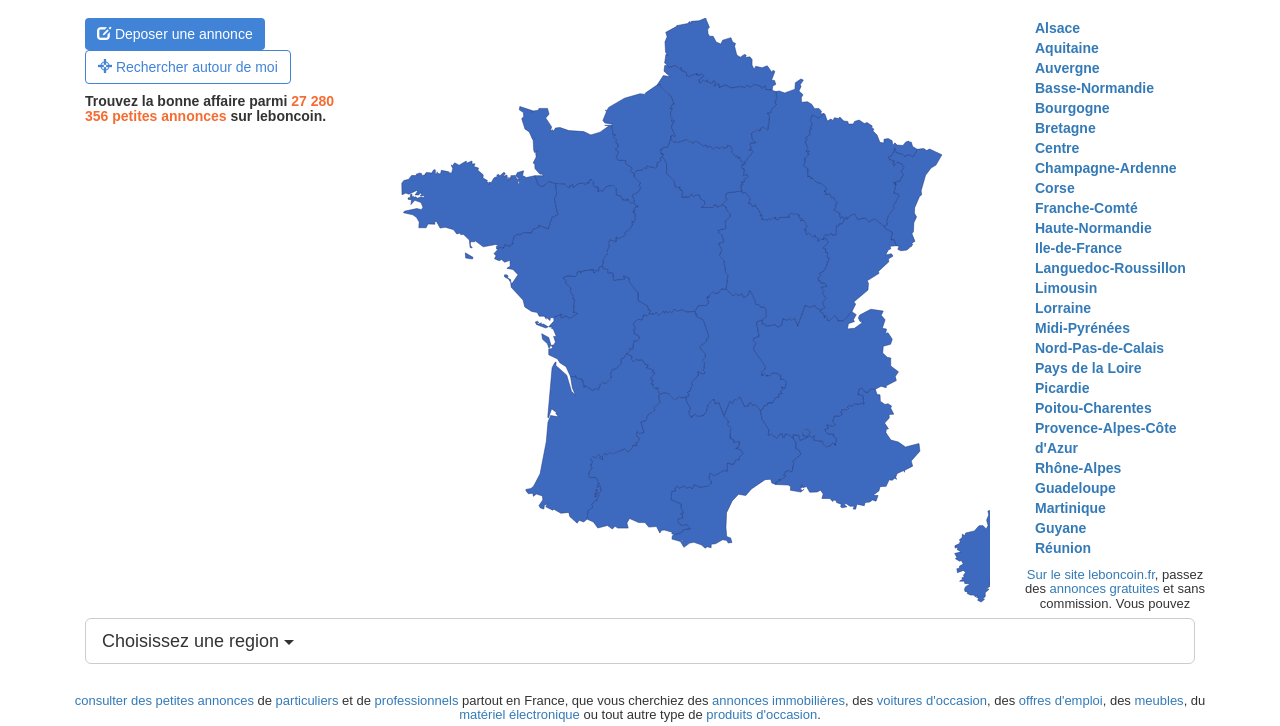
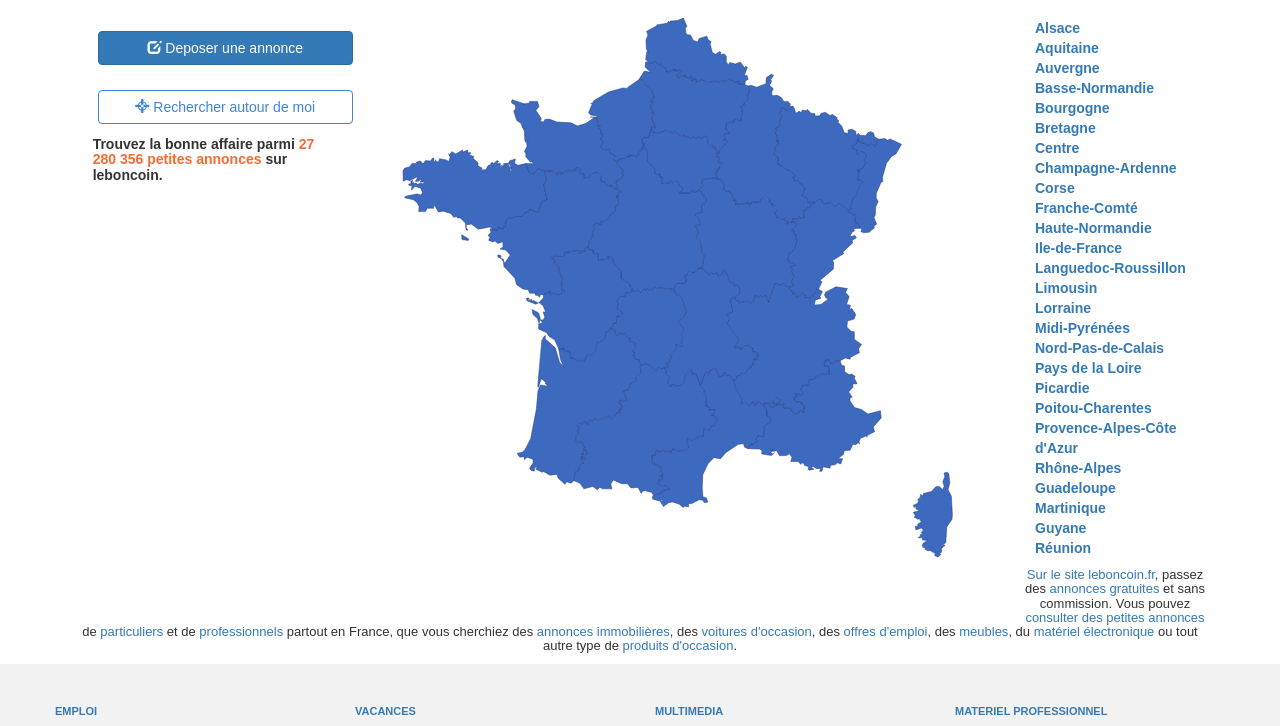
Before and after one commit to moradsimplon/leboncoin, a plain HTML site: page index.html in a window 1280 px wide. Shown: the part 68-794 px from the top of the page. Drawn offline with nearby package versions, Linux system fonts and the light colour scheme.

Commit message:
finish element defect

```diff
--- a/css/style.css
+++ b/css/style.css
@@ -94,23 +94,27 @@ padding: 22px;
 
 /*************partie de gauche***********************/
 
-#one , #two , h4{
-  width: 100%;
+
+  #one{
+
   margin: 5%;
-}
-#one{
   background: #4183D7;
   color:#fff;
   border: none;
 }
 #two{
+
+  margin: 5%;
   color: #4183d7;
   background: transparent;
   border: 1px solid #4183d7;
 }
 h4{
+
+  margin: 3%;
   font-size: 1.4rem;
   font-weight: bold;
+  height: 150px;
 }
 h4 span {
   color: #F56B30;
@@ -151,7 +155,7 @@ text-decoration: none;
 /*************************partie bas de pages**********/
 .textFooter{
 
-margin-top: 3rem;
+margin-top: 20%;
 font-size: 1.3rem;
 text-align: center;
 }
--- a/index.html
+++ b/index.html
@@ -55,12 +55,12 @@
 <!--!!!!!!!!!!!!!!!!!!!CORP !!!!!!!!!!!!!!!!!!!!!!!!!!!!!!!!!!!!  -->
 <main class="container">
   <section id="leftpart" class="col-md-3 col-sm-6 col-sm-offset-3 col-md-offset-0">
-<a id="one" href="#" class="btn btn-default"><span class="glyphicon glyphicon-edit"></span> Deposer une annonce</a>
-<a id="two" href="#" class="btn btn-default"><span class="glyphicon glyphicon-screenshot"></span> Rechercher autour de moi</a>
+<a id="one" href="#" class="btn btn-primary col-xs-12 col-sm-12 col-md-12" style="margin: 5%;"><span class="glyphicon glyphicon-edit"></span> Deposer une annonce</a>
+<a id="two" href="#" class="btn btn-default col-xs-12 col-sm-12 col-md-12"><span class="glyphicon glyphicon-screenshot"></span> Rechercher autour de moi</a>
 <h4 >Trouvez la bonne affaire parmi <span>27 280 356 petites annonces</span> sur leboncoin.</h4>
   </section>
   <section id="carte" class="col-md-7">
-    <svg class="col-xs-12" xmlns="http://www.w3.org/2000/svg" xmlns:amcharts="http://amcharts.com/ammap" xmlns:xlink="http://www.w3.org/1999/xlink" version="1.1">
+    <svg class="col-xs-12" xmlns="http://www.w3.org/2000/svg" xmlns:amcharts="http://amcharts.com/ammap" xmlns:xlink="http://www.w3.org/1999/xlink" version="1.1" viewbox="0 0 650 650">
   	<defs>
   		<style type="text/css">
 
@@ -195,8 +195,8 @@
 
     </aside>
   </section>
-  <div class="btn-group col-sm-12 hidden-md">
-    <button id="footbutton" class="btn btn-default btn-lg dropdown-toggle col-sm-12" type="button" data-toggle="dropdown" aria-haspopup="true" aria-expanded="false">
+  <div class="btn-group col-sm-12 hidden-md hidden-lg ">
+    <button id="footbutton" class="btn btn-default btn-lg dropdown-toggle col-sm-12 hidden-md" type="button" data-toggle="dropdown" aria-haspopup="true" aria-expanded="false">
       Choisissez une region <span class="caret"></span>
     </button>
     <ul class="dropdown-menu">
@@ -206,7 +206,7 @@
       </div>
   <h2 class="textFooter">
 
-        Sur le site <a href="//www.leboncoin.fr/" target="_blank">leboncoin.fr</a>, passez des <a href="//www2.leboncoin.fr/ai">annonces gratuites</a> et sans commission. Vous pouvez <a href="//www.leboncoin.fr/annonces/">consulter des petites annonces</a> de <a href="//www.leboncoin.fr/annonces/?f=p">particuliers</a> et de <a href="//www.leboncoin.fr/annonces/?f=c">professionnels</a> partout en  France, que vous cherchiez des <a href="//www.leboncoin.fr/ventes_immobilieres/">annonces immobilières</a>, des <a href="//www.leboncoin.fr/voitures/">voitures d'occasion</a>, des <a href="//www.leboncoin.fr/offres_d_emploi">offres d'emploi</a>, des <a href="//www.leboncoin.fr/ameublement/">meubles</a>, du <a href="//www.leboncoin.fr/image_son/">matériel électronique</a> ou tout autre type de <a href="//www.leboncoin.fr/sports_hobbies/">produits d'occasion</a>.
+      <br>  Sur le site <a href="//www.leboncoin.fr/" target="_blank">leboncoin.fr</a>, passez des <a href="//www2.leboncoin.fr/ai">annonces gratuites</a> et sans commission. Vous pouvez <a href="//www.leboncoin.fr/annonces/">consulter des petites annonces</a> de <a href="//www.leboncoin.fr/annonces/?f=p">particuliers</a> et de <a href="//www.leboncoin.fr/annonces/?f=c">professionnels</a> partout en  France, que vous cherchiez des <a href="//www.leboncoin.fr/ventes_immobilieres/">annonces immobilières</a>, des <a href="//www.leboncoin.fr/voitures/">voitures d'occasion</a>, des <a href="//www.leboncoin.fr/offres_d_emploi">offres d'emploi</a>, des <a href="//www.leboncoin.fr/ameublement/">meubles</a>, du <a href="//www.leboncoin.fr/image_son/">matériel électronique</a> ou tout autre type de <a href="//www.leboncoin.fr/sports_hobbies/">produits d'occasion</a>.
 
 </h2>
 </main>
```
